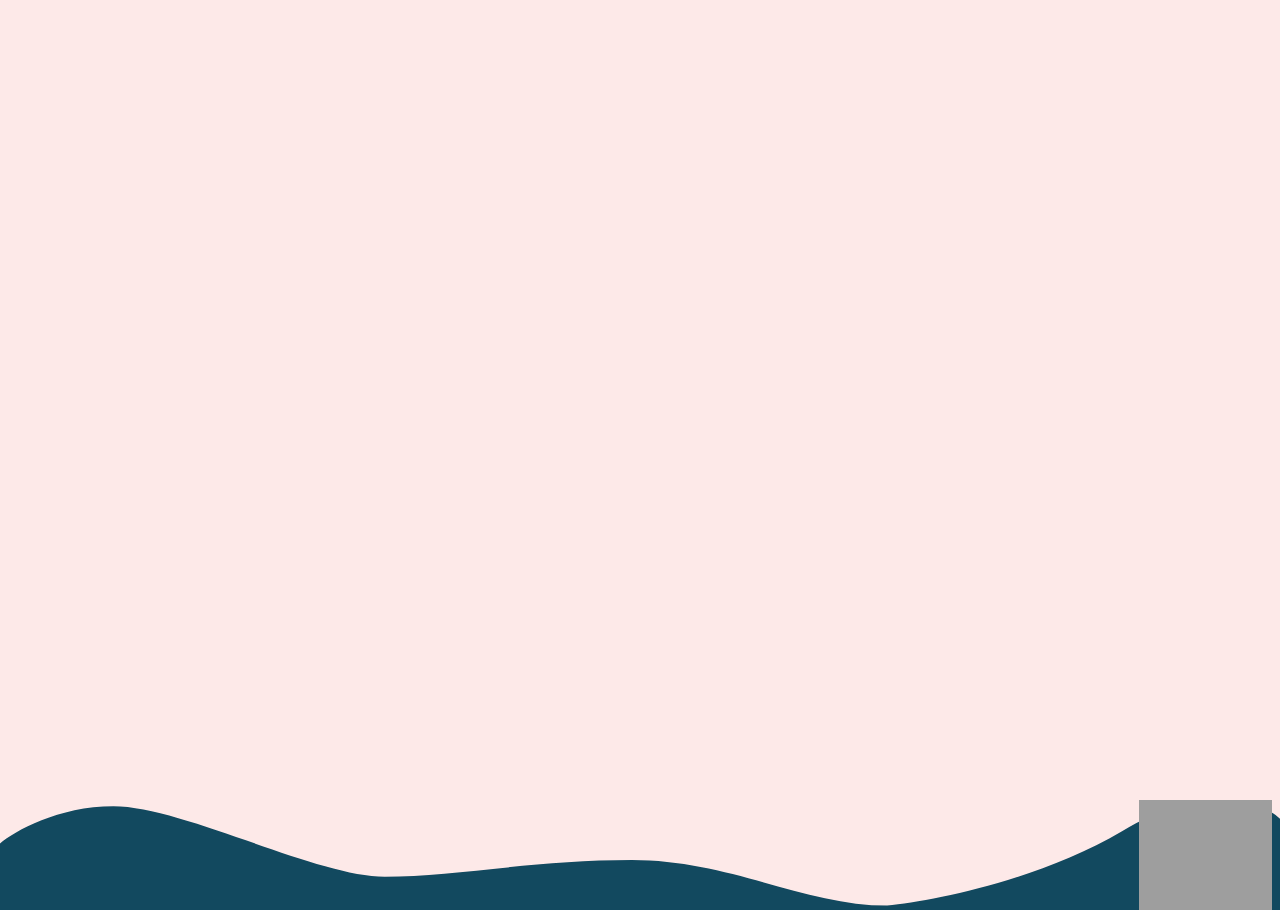
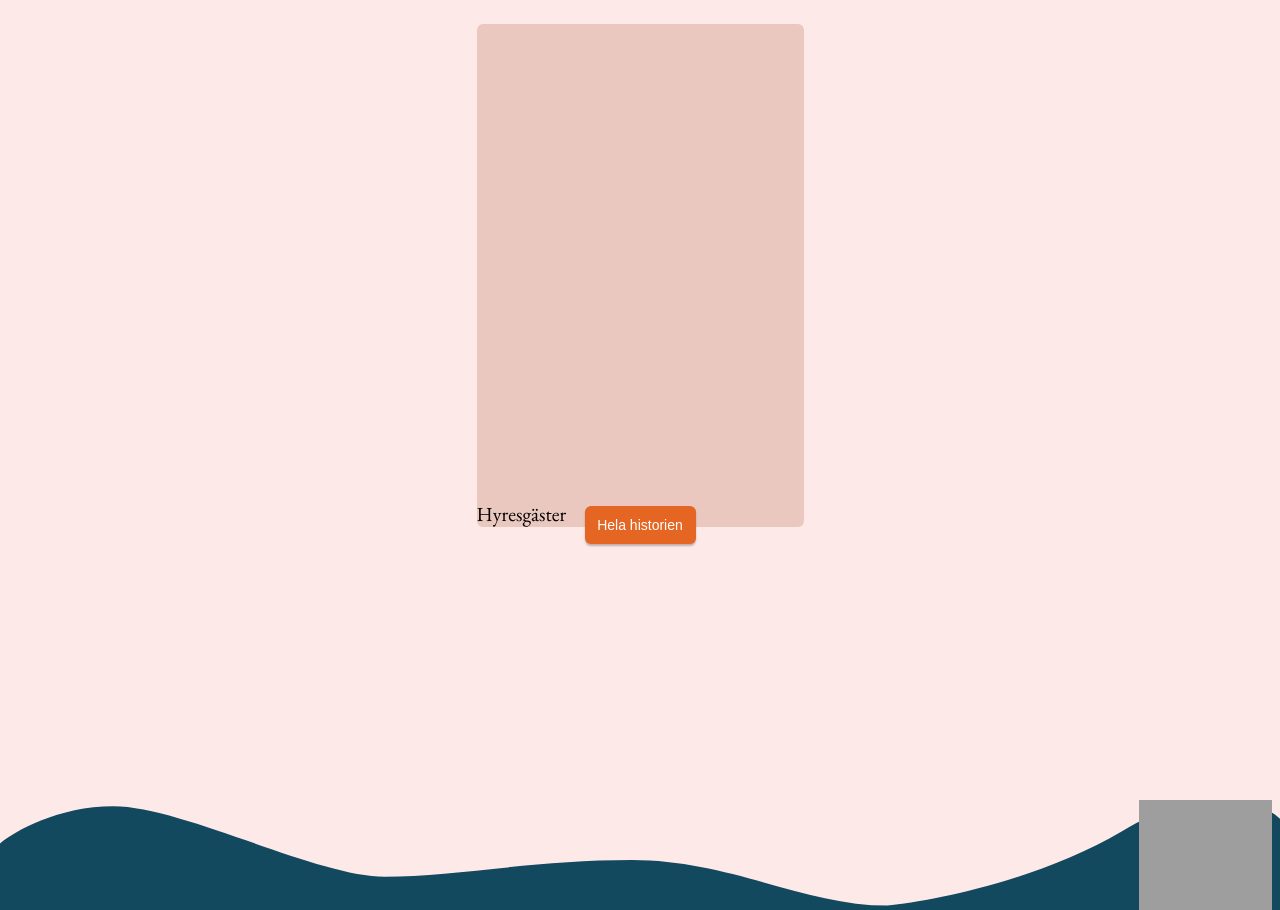
Before and after one commit to henricbjork/Gatenhielmska, a WordPress theme: the page made by public/themes/Gatenhielmska/page-templates/page-about.php in a window 1280 px wide. Shown: the part 55-965 px from the top of the page. Run offline with PHP 8.4 and a stand-in for WordPress, Linux system fonts and the light colour scheme; the site name, menu and one post (Sample post) are stand-ins, and other content is empty; style sheets or scripts are compiled from the project's sources; grey boxes are pictures that could not be loaded.

Commit message:
Working on about. issues with image save in dashboard.

```diff
--- a/public/themes/Gatenhielmska/fields/about.php
+++ b/public/themes/Gatenhielmska/fields/about.php
@@ -9,7 +9,7 @@ if (function_exists('acf_add_local_field_group')) :
             array(
                 'key' => 'field_5e8af493cba2a',
                 'label' => 'Image',
-                'name' => 'Image',
+                'name' => 'image',
                 'type' => 'image',
                 'instructions' => 'Upload image',
                 'required' => 1,
@@ -19,7 +19,7 @@ if (function_exists('acf_add_local_field_group')) :
                     'class' => '',
                     'id' => '',
                 ),
-                'return_format' => 'id',
+                'return_format' => 'ID',
                 'preview_size' => 'medium',
                 'library' => 'all',
                 'min_width' => '',
--- /dev/null
+++ b/public/themes/Gatenhielmska/fields/timeline.php
@@ -0,0 +1,88 @@
+<?php
+
+if (function_exists('acf_add_local_field_group')) :
+
+    acf_add_local_field_group(array(
+        'key' => 'group_5e8c9678bec9a',
+        'title' => 'Timeline',
+        'fields' => array(
+            array(
+                'key' => 'field_5e8c96830d2e6',
+                'label' => 'slides',
+                'name' => 'slides',
+                'type' => 'repeater',
+                'instructions' => '',
+                'required' => 0,
+                'conditional_logic' => 0,
+                'wrapper' => array(
+                    'width' => '',
+                    'class' => '',
+                    'id' => '',
+                ),
+                'collapsed' => '',
+                'min' => 0,
+                'max' => 0,
+                'layout' => 'table',
+                'button_label' => '',
+                'sub_fields' => array(
+                    array(
+                        'key' => 'field_5e8c982d0d2e7',
+                        'label' => 'Year',
+                        'name' => 'year',
+                        'type' => 'text',
+                        'instructions' => 'Write year',
+                        'required' => 1,
+                        'conditional_logic' => 0,
+                        'wrapper' => array(
+                            'width' => '',
+                            'class' => '',
+                            'id' => '',
+                        ),
+                        'default_value' => '',
+                        'placeholder' => '',
+                        'prepend' => '',
+                        'append' => '',
+                        'maxlength' => '',
+                    ),
+                    array(
+                        'key' => 'field_5e8c98530d2e8',
+                        'label' => 'Content',
+                        'name' => 'content',
+                        'type' => 'textarea',
+                        'instructions' => 'Write what happened that year',
+                        'required' => 1,
+                        'conditional_logic' => 0,
+                        'wrapper' => array(
+                            'width' => '',
+                            'class' => '',
+                            'id' => '',
+                        ),
+                        'default_value' => '',
+                        'placeholder' => '',
+                        'maxlength' => '',
+                        'rows' => '',
+                        'new_lines' => 'br',
+                    ),
+                ),
+            ),
+        ),
+        'location' => array(
+            array(
+                array(
+                    'param' => 'page_template',
+                    'operator' => '==',
+                    'value' => 'page-templates/page-about.php',
+                ),
+            ),
+        ),
+        'menu_order' => 0,
+        'position' => 'normal',
+        'style' => 'default',
+        'label_placement' => 'top',
+        'instruction_placement' => 'label',
+        'hide_on_screen' => '',
+        'active' => true,
+        'description' => '',
+    ));
+
+endif;
--- a/public/themes/Gatenhielmska/functions.php
+++ b/public/themes/Gatenhielmska/functions.php
@@ -45,6 +45,9 @@ add_action('after_setup_theme', function () {
     // Registration of event field group
     require get_template_directory() . '/fields/contact.php';
 
+    // Registration of timeline field group
+    require get_template_directory() . '/fields/timeline.php';
+
     // Registration of event field group
     require get_template_directory() . '/fields/about.php';
 
--- a/public/themes/Gatenhielmska/page-templates/page-about.php
+++ b/public/themes/Gatenhielmska/page-templates/page-about.php
@@ -4,8 +4,53 @@
 
 <section class="about-page">
 
+    <div class="timeline">
+        <div class="event-wrapper">
+            <?php if (have_rows('slides')) : ?>
+                <?php while (have_rows('slides')) : the_row(); ?>
+                    <div class="events-timeline">
+                        <h1><?php the_sub_field('year'); ?></h1>
+                        <p><?php the_sub_field('content'); ?></p>
+                    </div>
 
+                <?php endwhile; ?>
+        </div>
+    <?php else : ?>
+    <?php endif; ?>
+    <button>Hela historien</button>
+    </div>
 
+    <?php $tenants = get_posts(['post_type' => 'tenants']); ?>
+    <?php if (count($tenants)) : ?>
+        <?php foreach ($tenants as $post) : setup_postdata($post); ?>
+            <?php $postContent = get_the_content($post) ?>
+            <?php
+            $image = get_field('image');
+            $size = array('327', '264');
+            ?>
+
+            <div class="tenants">
+                <h1 class="about-title">Hyresgäster</h1>
+                <div class="tenant">
+
+                    <?php echo wp_get_attachment_image($image, $size, "", ["class" => "news-card-image"]); ?>
+
+                    <?php if (get_field('company')) : ?>
+                        <p><?php the_field('company'); ?></p>
+                    <?php endif ?>
+
+                    <?php if (get_field('contact')) : ?>
+                        <p><?php the_field('contact'); ?></p>
+                    <?php endif ?>
+
+                    <?php if (get_field('email')) : ?>
+                        <p><?php the_field('email'); ?></p>
+                    <?php endif ?>
+                </div>
+
+            </div>
+        <?php endforeach; ?>
+    <?php endif; ?>
 </section>
 
 <?php get_footer();
--- a/resources/styles/4-pages/_about.scss
+++ b/resources/styles/4-pages/_about.scss
@@ -4,4 +4,75 @@
     flex-direction: column;
     align-items: center;
     min-height: 100vh;
+
+    .timeline{
+    width: 327px;
+    margin: 24px 0 24px 0;
+    border-radius: 6px;
+    background: #ebc8bf;
+    position:relative;
+
+    button{
+            position: absolute;
+            bottom: -17px;
+            left: 0;
+            right: 0;
+            margin-left: auto;
+            margin-right: auto;
+            width: 111px;
+            height: 38px;
+            background: $orange;
+            box-shadow: 0px 2px 2px rgba(0, 0, 0, 0.25);
+            border-radius: 6px;
+            color: $white;
+            font-size: 14px;
+            border: none;
+            z-index: 5;
+
+    }
+
+    .event-wrapper{
+        height: 453px;
+        overflow:hidden;
+    }
+
+    .events-timeline{
+        margin-left:48px;
+        margin-top:24px;
+        margin-bottom:24px;
+        width: 217px;
+        display:flex;
+        flex-direction: column;
+
+        h1{
+            font-size: 22px;
+            font-family: $minion;
+            margin-bottom:16px;
+        }
+
+        p{
+            font-size: 14px;
+            font-family: $avenir;
+            line-height: 140%;
+        }
+
+    }
+
+
+    }
+
+    .tenants{
+
+        .about-title{
+            font-family: EB Garamond;
+            font-style: normal;
+            font-weight: normal;
+            font-size: 20px;
+            line-height: 26px;
+            display: flex;
+            align-items: center;
+            text-align: center;
+            margin-top:24px;
+        }
+    }
 }
```
Also changed, not shown: 2 other files.
